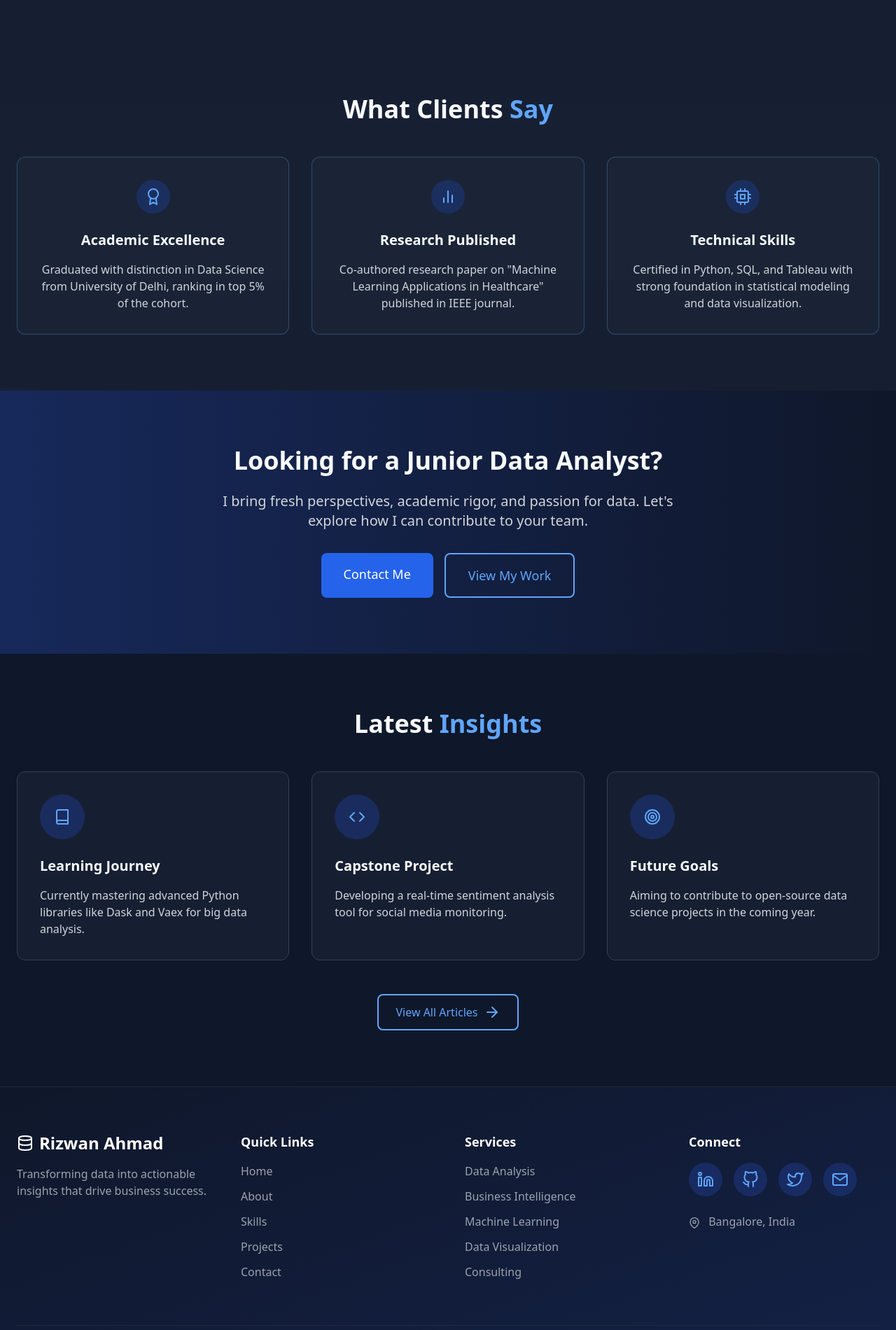
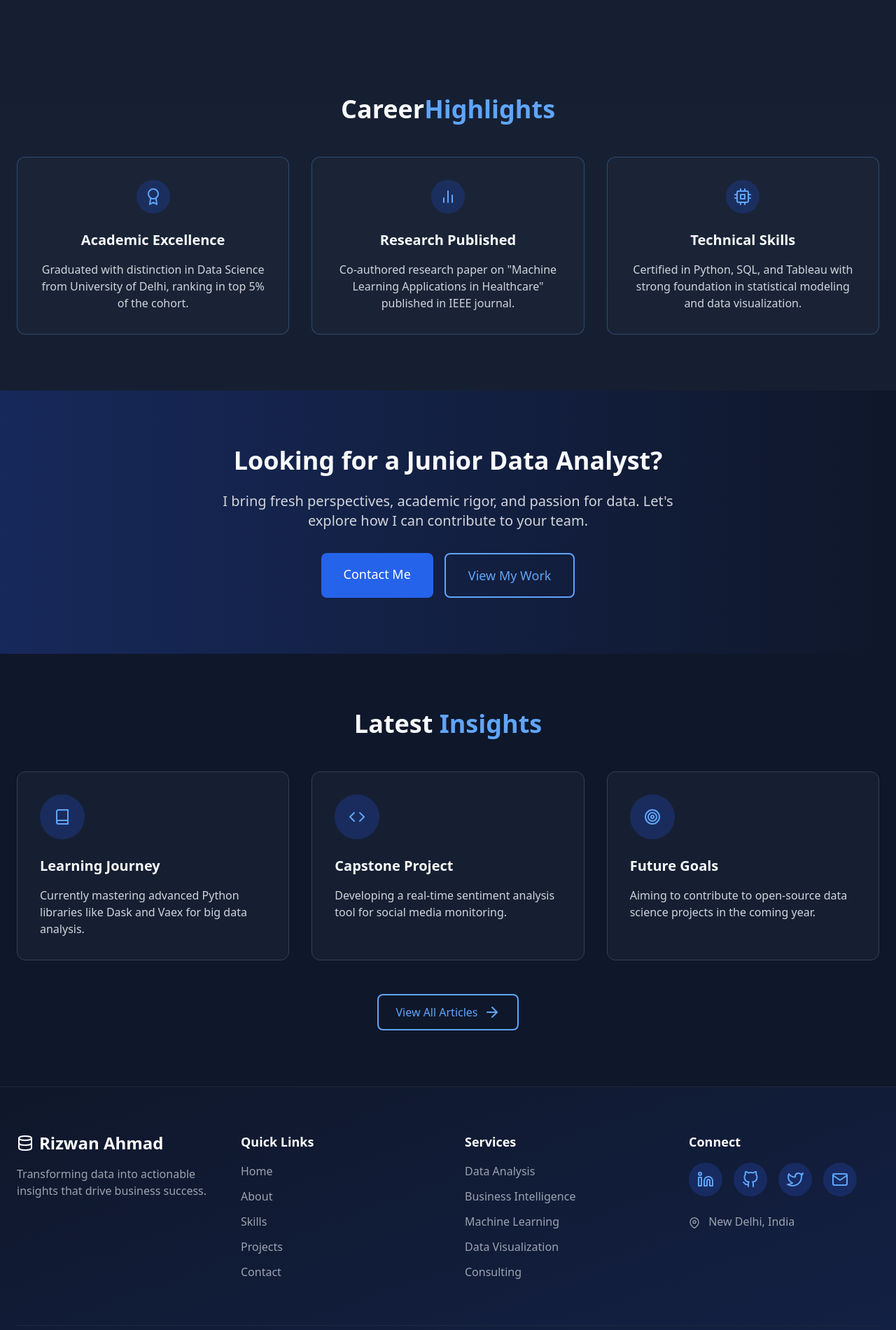
Before and after one commit to rizwan1019/Portfolio, a plain HTML site: page index.html in a window 1280 px wide. Shown: the part 2140-4040 px from the top of the page at 70% size. Drawn offline with nearby package versions, Linux system fonts and the light colour scheme.

Commit message:
Add files via upload

```diff
--- a/index.html
+++ b/index.html
@@ -209,7 +209,7 @@
     <section class="py-20 bg-slate-800/50">
         <div class="container mx-auto px-6">
             <h2 class="text-3xl md:text-4xl font-bold mb-12 text-center" data-aos="fade-up">
-                What Clients <span class="text-blue-400">Say</span>
+                Career<span class="text-blue-400">Highlights</span>
             </h2>
             <div class="grid grid-cols-1 md:grid-cols-3 gap-8">
                 <div class="bg-slate-800/50 rounded-xl p-8 border border-blue-400/30" data-aos="fade-up">
@@ -345,7 +345,7 @@
                     </div>
                     <p class="text-gray-400">
                         <i data-feather="map-pin" class="inline mr-2 w-4 h-4"></i>
-                        Bangalore, India
+                        New Delhi, India
                     </p>
                 </div>
             </div>
```
